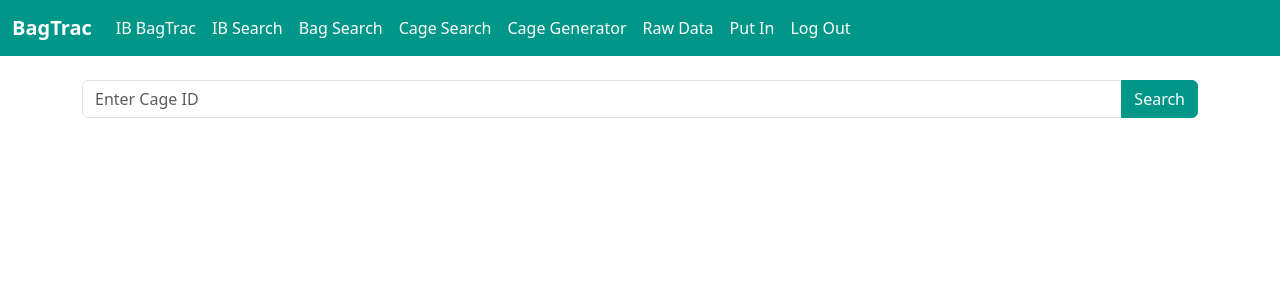
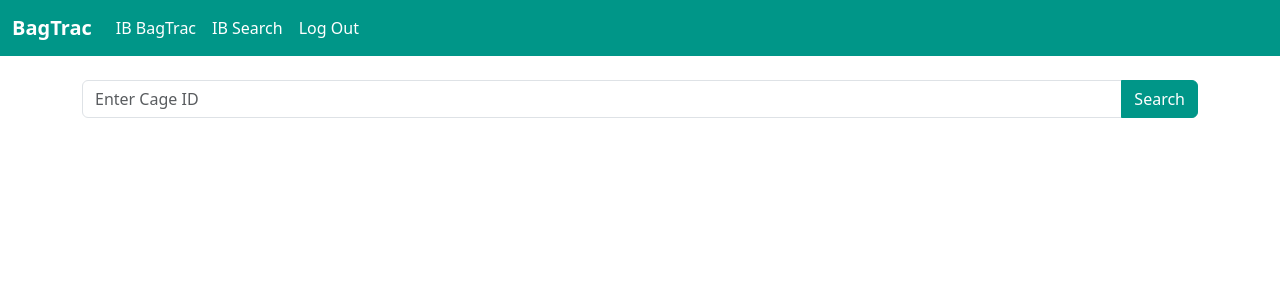
Before and after one commit to mrrobot620/bagtrac, a Django app: page /cage_search in a window 1280 px wide. Shown: the top 300 px of the page. Run offline with Django 4.2, Linux system fonts and the light colour scheme; a user stored in the database is signed in; data that the repository does not hold is empty.

Commit message:
Is something

```diff
--- a/bagtrac/templates/navbar.html
+++ b/bagtrac/templates/navbar.html
@@ -14,7 +14,7 @@
                 <a class="nav-link navbar_items" href="{% url 'ib_search' %}">IB Search</a>
             </li>
                           <li class="nav-item navbar_items">
-                  <a class="nav-link navbar_items" href="{% url 'search' %}">Bag Search</a>
+                  <!-- <a class="nav-link navbar_items" href="{% url 'search' %}">Bag Search</a>
               </li>
               <li class="nav-item navbar_items">
                   <a class="nav-link navbar_items" href="{% url 'cage_search' %}">Cage Search</a>
@@ -27,7 +27,7 @@
             </li>
             <li class="nav-item navbar_items">
                 <a class="nav-link navbar_items" href="{% url 'put_in' %}">Put In</a>
-            </li>
+            </li> -->
               <li class="nav-item navbar_items">
                   <a class="nav-link navbar_items" href="{% url 'logout' %}">Log Out</a>
               </li>
```
